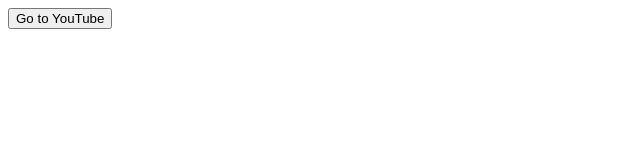
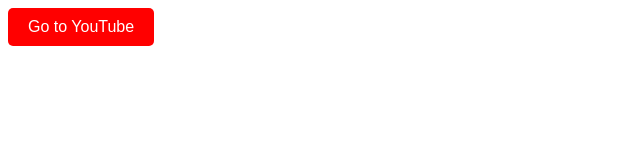
Before and after one commit to march01283748/Htmla, a plain HTML site: page index.html in a window 1280 px wide. Shown: the whole page, without its empty margins (0-640 px from the left). Drawn offline with Linux system fonts and the light colour scheme.

Commit message:
Update index.html

```diff
--- a/index.html
+++ b/index.html
@@ -1,7 +1,23 @@
 <!DOCTYPE html>
 <html>
 <head>
-  <title>Redirect Button</title>
+  <title>Styled YouTube Button</title>
+  <style>
+    button {
+      background-color: red; /* YouTube-themed background */
+      color: white; /* Text color */
+      padding: 10px 20px; /* Spacing inside the button */
+      border: none; /* No border */
+      border-radius: 5px; /* Rounded corners */
+      font-size: 16px; /* Text size */
+      cursor: pointer; /* Pointer on hover */
+      transition: background-color 0.3s ease; /* Smooth hover effect */
+    }
+
+    button:hover {
+      background-color: darkred; /* Changes color on hover */
+    }
+  </style>
 </head>
 <body>
   <button onclick="window.location.href='https://www.youtube.com/watch?v=dQw4w9WgXcQ';">Go to YouTube</button>
```
